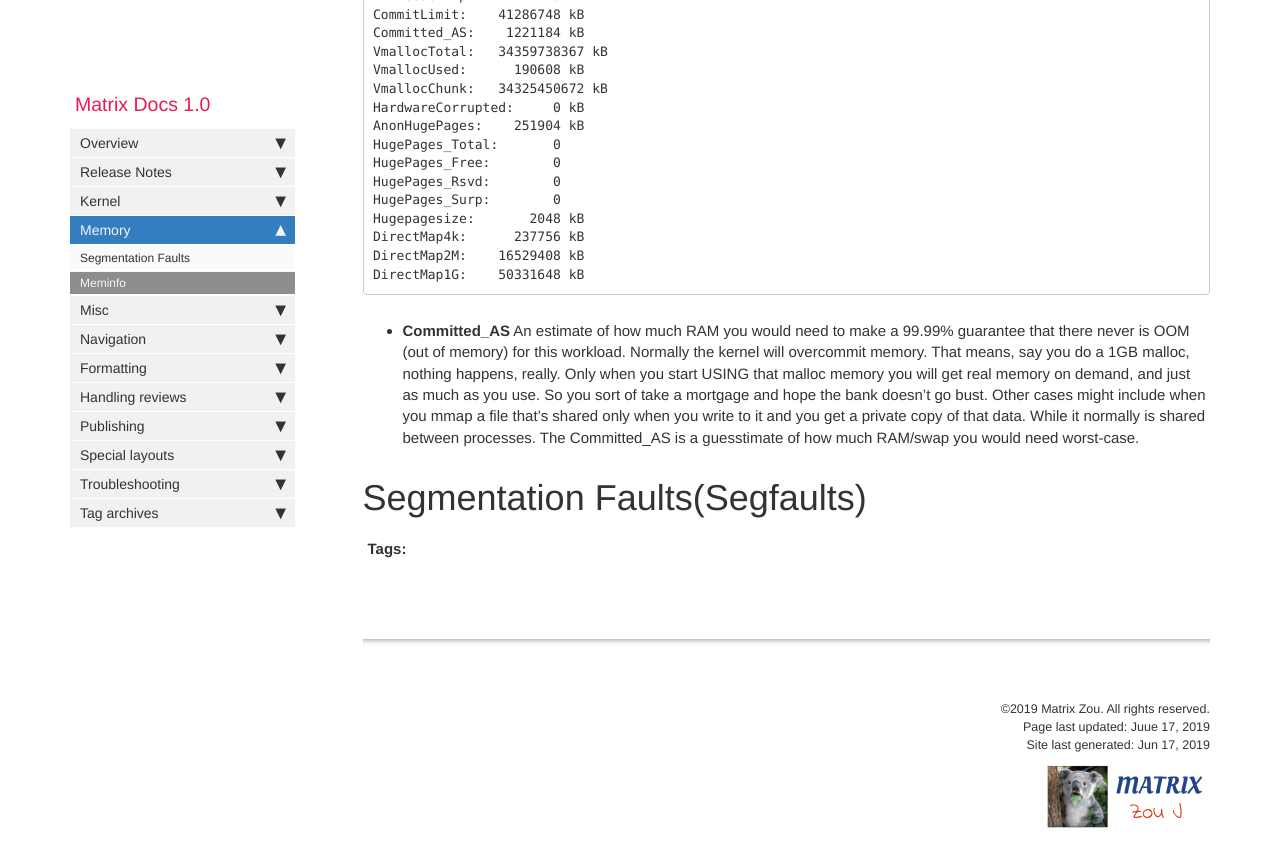
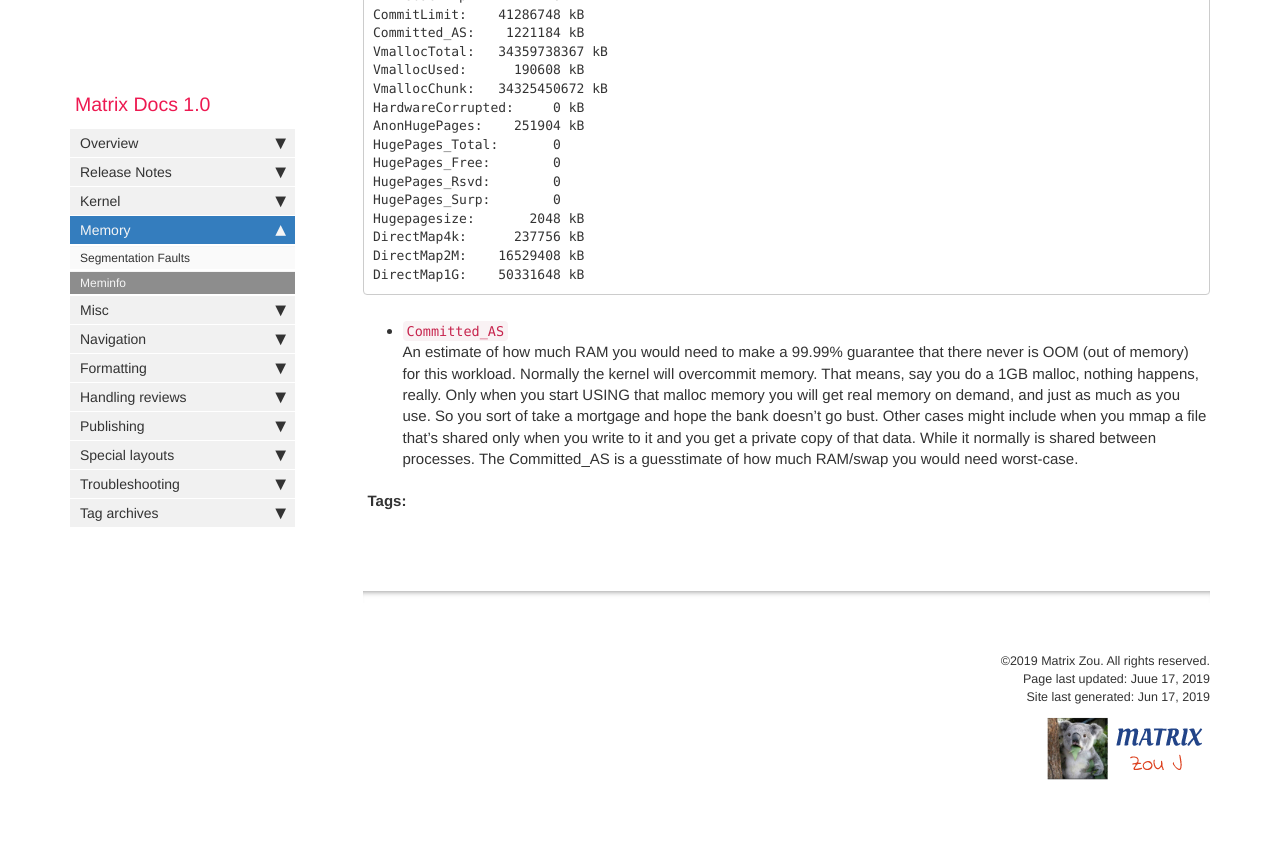
Before and after one commit to matrixzj/documentations, a Jekyll site: the page built from pages/memory/memory_meminfo.md, in a window 1280 px wide and 900 px high, scrolled down 1065 px. Shown: the top 867 px of the window. Built offline with Jekyll 4.4.1, drawn with Linux system fonts in a browser that asks for light colours; comment, search, counter and statistics services are not loaded.

Commit message:
There are 1 files have been modified at 2019-06-17 07:09:23 . 	-rw-r--r-- 1 jzou ops 2212 Jun 17 07:09 pages/memory/memory_meminfo.md No files have been added. No files have been deleted. No file type has been changed.

````diff
--- a/pages/memory/memory_meminfo.md
+++ b/pages/memory/memory_meminfo.md
@@ -62,9 +62,8 @@ DirectMap2M:    16529408 kB
 DirectMap1G:    50331648 kB
 ```
 
-* **Committed_AS**
+* `Committed_AS`
 An estimate of how much RAM you would need to make a 99.99% guarantee that there never is OOM (out of memory) for this workload. Normally the kernel will overcommit memory. That means, say you do a 1GB malloc, nothing happens, really. Only when you start USING that malloc memory you will get real memory on demand, and just as much as you use. So you sort of take a mortgage and hope the bank doesn't go bust. Other cases might include when you mmap a file that's shared only when you write to it and you get a private copy of that data. While it normally is shared between processes. The Committed_AS is a guesstimate of how much RAM/swap you would need worst-case.
 
 
 {% include links.html %}
-# Segmentation Faults(Segfaults)
````
